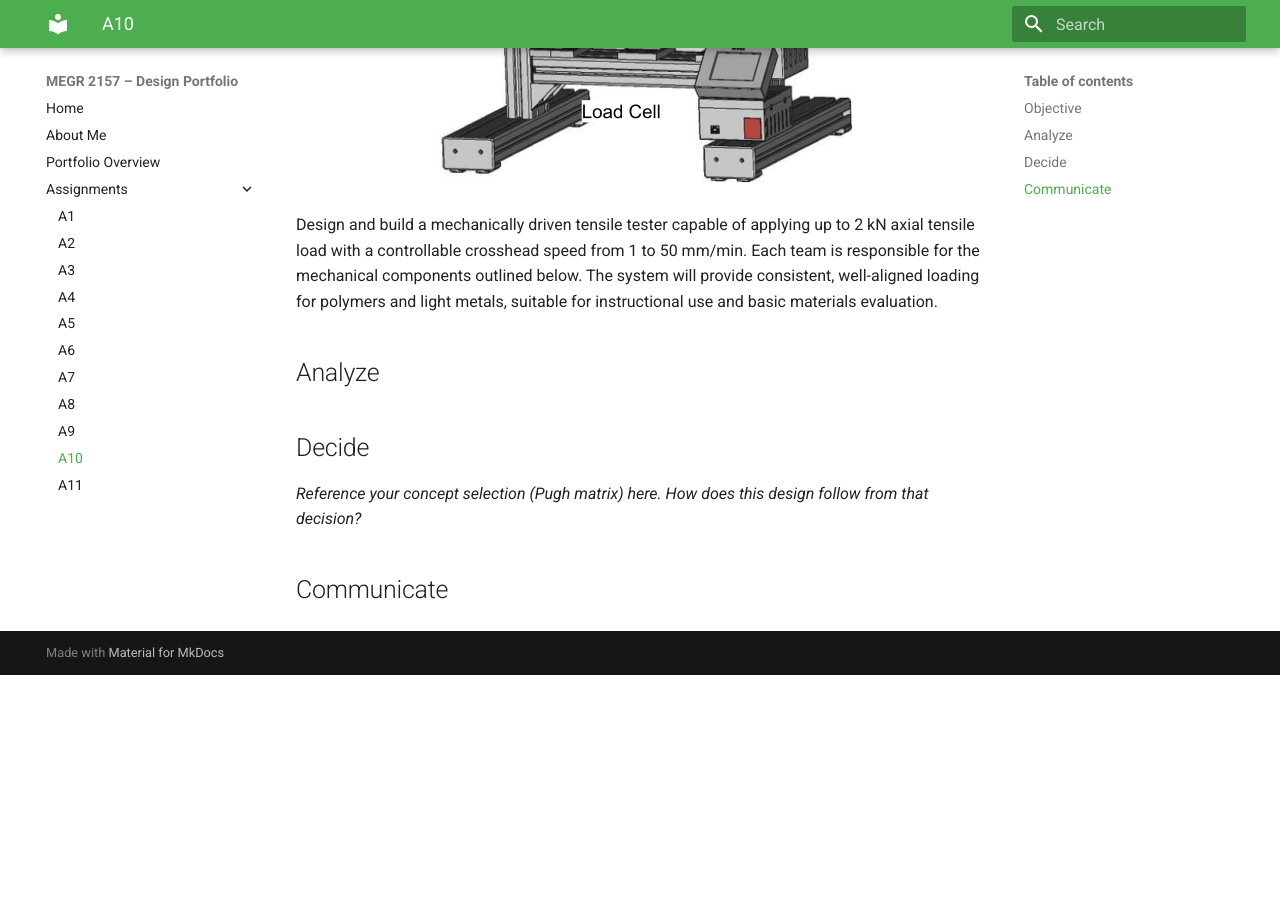
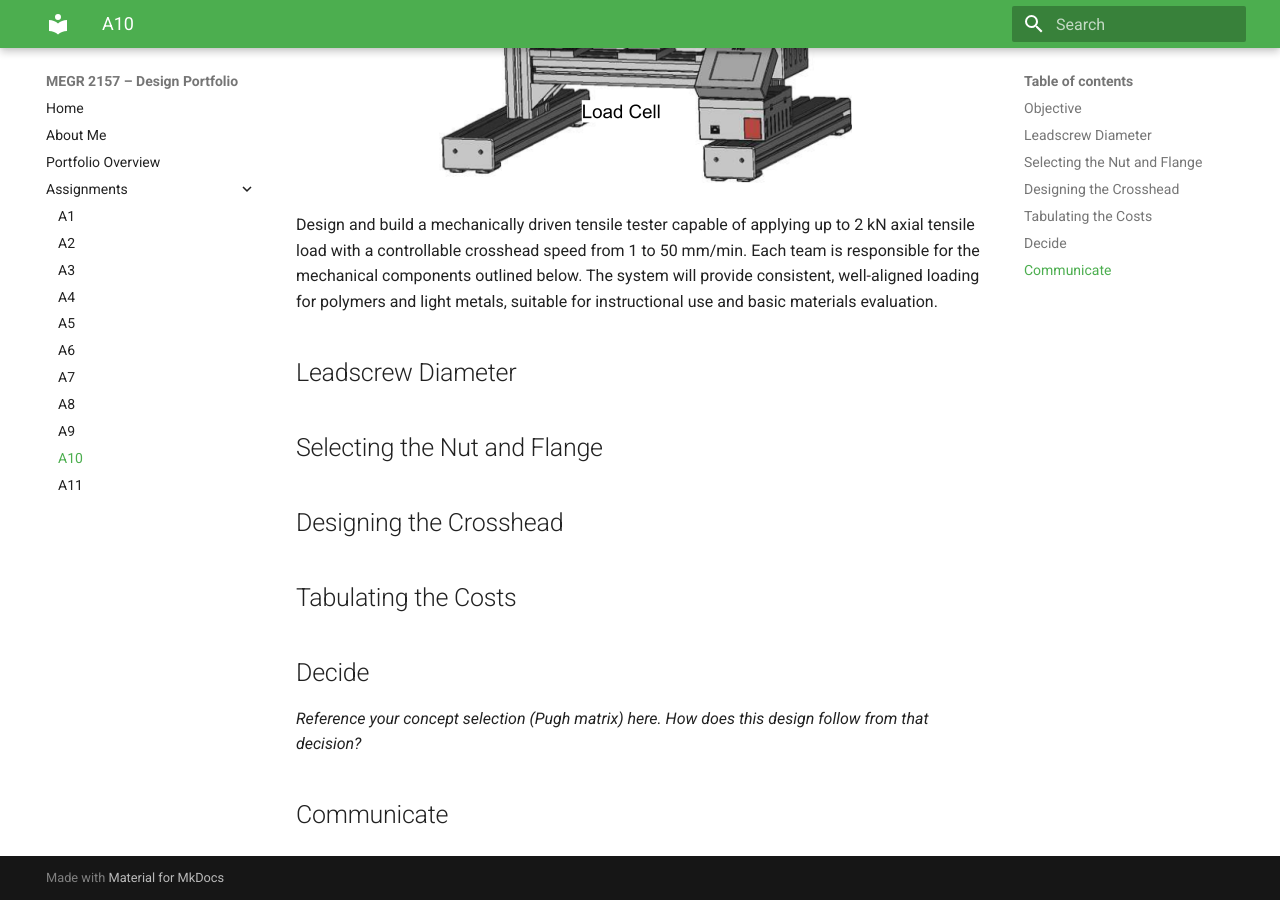
Before and after one commit to SanjayKashyap24/design-projects-portfolio, an MkDocs documentation site: the page built from docs/assignments/A10/index.md, in a window 1280 px wide and 900 px high, scrolled down 760 px. Built offline with MkDocs 1.6.1 and Material for MkDocs 9.7.7, drawn with Linux system fonts in a browser that asks for light colours; before the commit the page ends 1435 px from its top, so only the background shows below that.

Commit message:
Update index.md

```diff
--- a/docs/assignments/A10/index.md
+++ b/docs/assignments/A10/index.md
@@ -10,7 +10,13 @@ A tensile tester is a mechanical testing device used to measure how materials re
 
 Design and build a mechanically driven tensile tester capable of applying up to 2 kN axial tensile load with a controllable crosshead speed from 1 to 50 mm/min. Each team is responsible for the mechanical components outlined below. The system will provide consistent, well-aligned loading for polymers and light metals, suitable for instructional use and basic materials evaluation.
 
-## Analyze
+## Leadscrew Diameter
+
+## Selecting the Nut and Flange
+
+## Designing the Crosshead
+
+## Tabulating the Costs
 
 
 ## Decide
```
